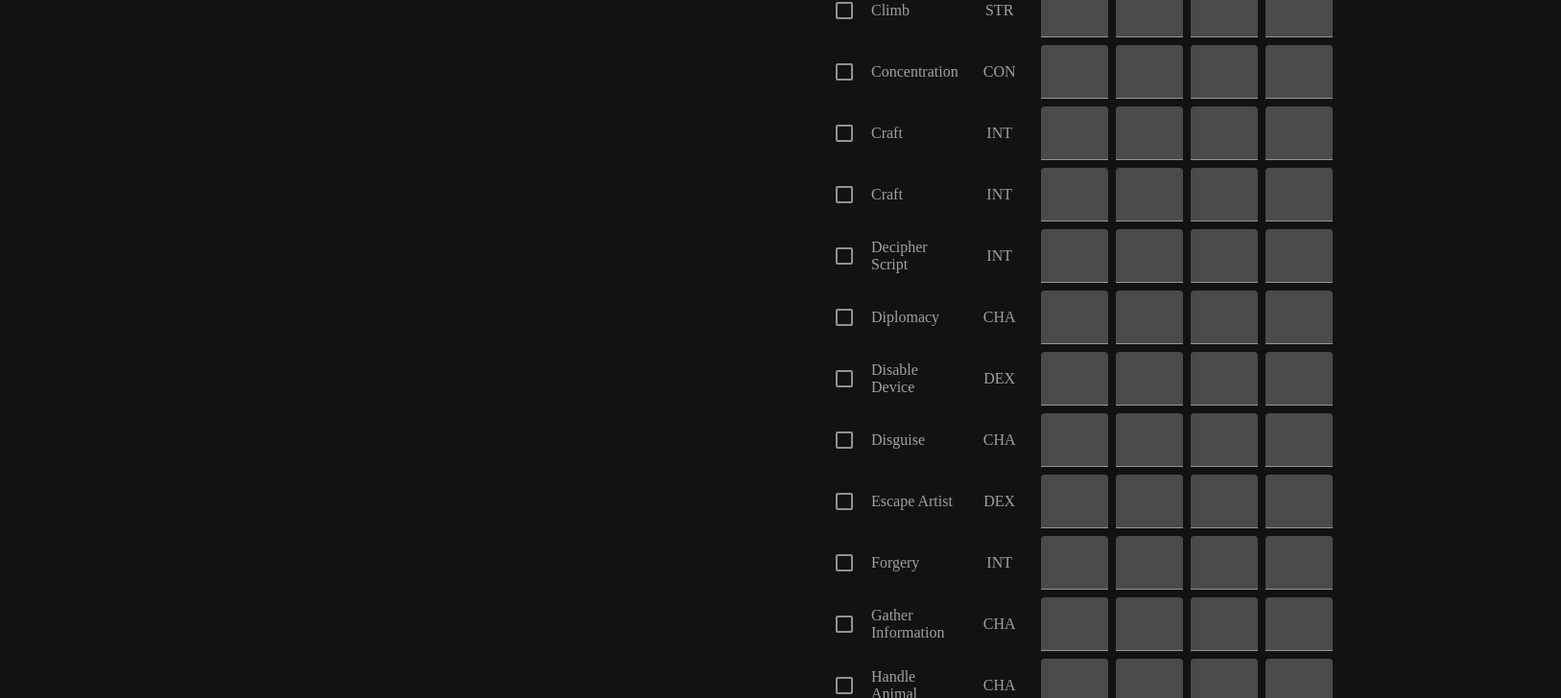
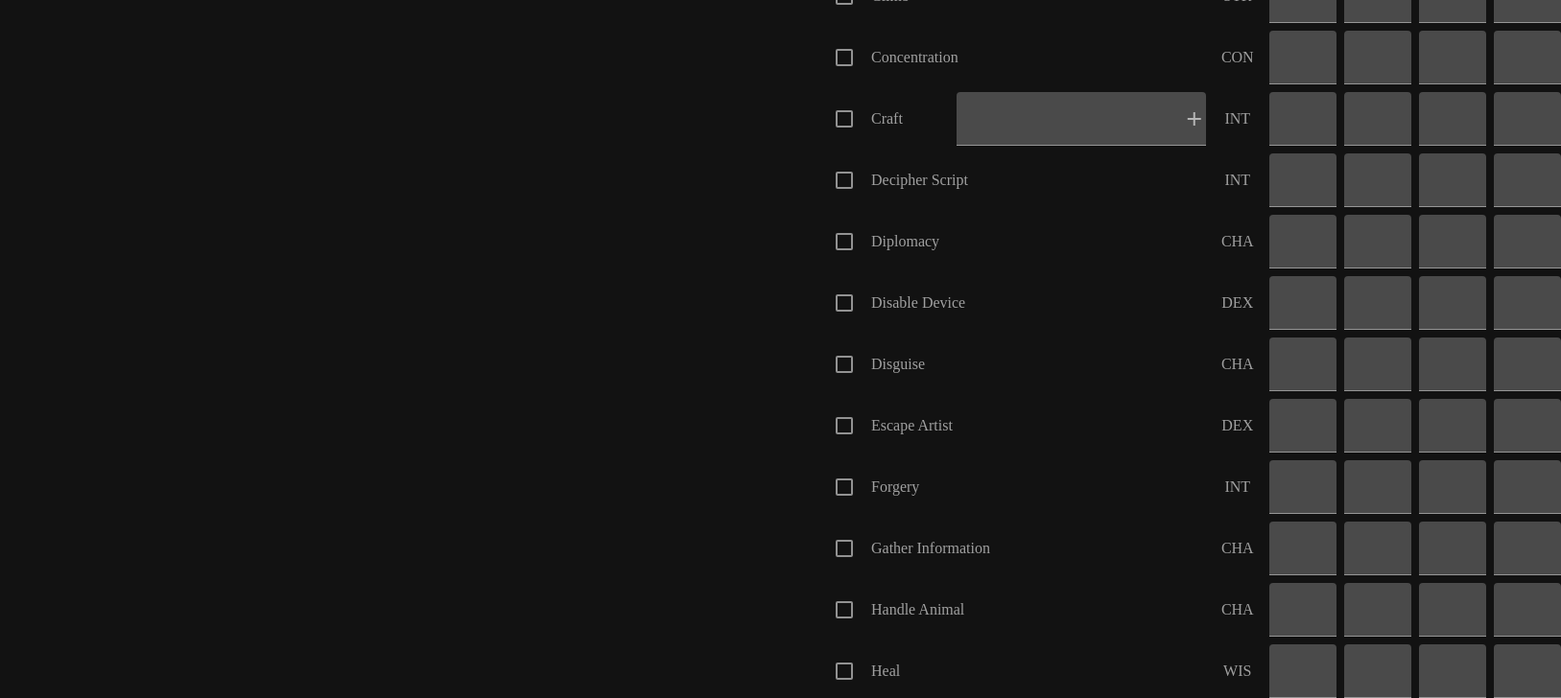
Before and after one commit to RDoneux/character-record-sheet-3.5, an Angular app: page /character-sheet in a window 1280 px wide. Shown: the part 780-1508 px from the top of the page at 96% size, 1627 px wide, since content can reach past the window. Built offline with nearby package versions, Linux system fonts and the light colour scheme.

Commit message:
Refactor skills component to enforce specialisation field and improve form handling; update styles for better layout and usability

```diff
--- a/src/app/pages/character-sheet/fragments/skills/interfaces/i-skill.ts
+++ b/src/app/pages/character-sheet/fragments/skills/interfaces/i-skill.ts
@@ -10,7 +10,7 @@ interface ISkill {
   trainedOnly: boolean | null;
   isClassSkill: boolean | null;
   armourCheckPenalty: number | null;
-  specialisation?: string | null;
+  specialisation: string | null;
 }
 
 export interface ISkills {
@@ -19,7 +19,7 @@ export interface ISkills {
   bluff: ISkill | null;
   climb: ISkill | null;
   concentration: ISkill | null;
-    craft: ISkill[] | null;
+  craft: ISkill[] | null;
   decipherScript: ISkill | null;
   diplomacy: ISkill | null;
   disableDevice: ISkill | null;
@@ -32,12 +32,12 @@ export interface ISkills {
   hide: ISkill | null;
   intimidate: ISkill | null;
   jump: ISkill | null;
-  //   knowledge: ISkill[] | null;
+  knowledge: ISkill[] | null;
   listen: ISkill | null;
   moveSilently: ISkill | null;
   openLock: ISkill | null;
-  //   perform: ISkill[] | null;
-  //   profession: ISkill[] | null;
+  perform: ISkill[] | null;
+  profession: ISkill[] | null;
   ride: ISkill | null;
   search: ISkill | null;
   senseMotive: ISkill | null;
@@ -49,11 +49,11 @@ export interface ISkills {
   tumble: ISkill | null;
   useMagicDevice: ISkill | null;
   useRope: ISkill | null;
-  //   other: ISkill[] | null;
+  other: ISkill[] | null;
 }
 export interface ISkillsForm extends FormGroupType<ISkills> {}
 
-const SKILL_DEFAULT: ISkill = {
+export const SKILL_DEFAULT: ISkill = {
   keyAbility: null,
   skillModifier: null,
   abilityModifier: null,
@@ -62,6 +62,7 @@ const SKILL_DEFAULT: ISkill = {
   trainedOnly: null,
   isClassSkill: null,
   armourCheckPenalty: null,
+  specialisation: null,
 };
 
 export const SKILLS_DEFAULT: ISkills = {
@@ -70,7 +71,7 @@ export const SKILLS_DEFAULT: ISkills = {
   bluff: SKILL_DEFAULT,
   climb: SKILL_DEFAULT,
   concentration: SKILL_DEFAULT,
-    craft: [SKILL_DEFAULT, SKILL_DEFAULT],
+  craft: [SKILL_DEFAULT],
   decipherScript: SKILL_DEFAULT,
   diplomacy: SKILL_DEFAULT,
   disableDevice: SKILL_DEFAULT,
@@ -83,12 +84,12 @@ export const SKILLS_DEFAULT: ISkills = {
   hide: SKILL_DEFAULT,
   intimidate: SKILL_DEFAULT,
   jump: SKILL_DEFAULT,
-  //   knowledge: [SKILL_DEFAULT],
+  knowledge: [SKILL_DEFAULT],
   listen: SKILL_DEFAULT,
   moveSilently: SKILL_DEFAULT,
   openLock: SKILL_DEFAULT,
-  //   perform: [SKILL_DEFAULT],
-  //   profession: [SKILL_DEFAULT],
+  perform: [SKILL_DEFAULT],
+  profession: [SKILL_DEFAULT],
   ride: SKILL_DEFAULT,
   search: SKILL_DEFAULT,
   senseMotive: SKILL_DEFAULT,
@@ -100,7 +101,7 @@ export const SKILLS_DEFAULT: ISkills = {
   tumble: SKILL_DEFAULT,
   useMagicDevice: SKILL_DEFAULT,
   useRope: SKILL_DEFAULT,
-  //   other: [SKILL_DEFAULT],
+  other: [SKILL_DEFAULT],
 };
 
 export const SkillAbilityMap: { [key in keyof ISkills]: Ability } = {
@@ -136,4 +137,8 @@ export const SkillAbilityMap: { [key in keyof ISkills]: Ability } = {
   tumble: Ability.DEXTERITY,
   useMagicDevice: Ability.CHARISMA,
   useRope: Ability.DEXTERITY,
+  knowledge: Ability.INTELLIGENCE,
+  perform: Ability.CHARISMA,
+  profession: Ability.WISDOM,
+  other: Ability.INTELLIGENCE,
 };
--- a/src/app/pages/character-sheet/fragments/skills/skills.component.html
+++ b/src/app/pages/character-sheet/fragments/skills/skills.component.html
@@ -39,12 +39,23 @@
         </mat-form-field>
       </p>
     </ng-container>
-    } @else {
-    @for(nestedSkill of getFormGroup(skill); track nestedSkill) {
+    } @else { @for(nestedSkill of getFormGroup(skill); track nestedSkill) {
     <ng-container [formGroupName]="skill">
       <ng-container [formGroupName]="nestedSkill">
         <p><mat-checkbox formControlName="isClassSkill" /></p>
-        <p class="skill">{{ convertCamelCaseToNormalText(skill) }}</p>
+        <span class="skill specialisation">
+          <p>{{ convertCamelCaseToNormalText(skill) }}</p>
+          <mat-form-field class="no-bottom-margin min-nowrap-width">
+            <input matInput formControlName="specialisation" />
+            <span matSuffix>
+              @if($index === getFormGroup(skill).length -1) {
+              <mat-icon (click)="addSkill(skill, nestedSkill)">add</mat-icon>
+              } @if(getFormGroup(skill).length > 1) {
+              <mat-icon (click)="deleteSkill(skill, nestedSkill)">delete</mat-icon>
+              }
+            </span>
+          </mat-form-field>
+        </span>
         <p>{{ getSkillAbility(skill) }}</p>
         <p>
           <mat-form-field class="no-bottom-margin">
--- a/src/app/pages/character-sheet/fragments/skills/skills.component.scss
+++ b/src/app/pages/character-sheet/fragments/skills/skills.component.scss
@@ -1,31 +1,6 @@
-// table {
-//   width: 100%;
-//   table-layout: fixed;
-
-//   mat-form-field {
-//     width: 100%;
-//   }
-
-//   th:not(.title) {
-//     text-align: center;
-//     // width: 14%;
-//     // width: 20%;
-//     // background: pink;
-//     // width:100%;
-//     // vertical-align: middle;
-//   }
-//   th:first-child {
-//     line-height: 35px;
-//   }
-
-//   .prioritise-width {
-//     width: 45%
-//   }
-// }
-
 .container {
   display: grid;
-  grid-template-columns: 40px 1fr repeat(5, 70px);
+  grid-template-columns: 40px 1fr 50px repeat(4, 70px);
   gap: 8px;
 
   align-items: center;
@@ -42,7 +17,9 @@
   }
   mat-form-field {
     width: 100%;
-
+    &.min-nowrap-width{
+      width: 260px;
+    }
   }
 
   .vertical-text {
@@ -54,4 +31,12 @@
     grid-row: 1 / span 2;
     line-height: 40px;
   }
+
+  .specialisation{
+    display: flex;
+    align-items: center;
+    gap: 15px;
+
+    justify-content: space-between;
+  }
 }
--- a/src/app/pages/character-sheet/fragments/skills/skills.component.ts
+++ b/src/app/pages/character-sheet/fragments/skills/skills.component.ts
@@ -1,10 +1,11 @@
 import { Component } from '@angular/core';
 import { LocalStorageService } from '../../../../services/local-storage.service';
 import { FormBuilderService } from '../../../../services/form-builder.service';
-import { FormGroup, ReactiveFormsModule } from '@angular/forms';
+import { FormControl, FormGroup, ReactiveFormsModule } from '@angular/forms';
 import {
   ISkills,
   ISkillsForm,
+  SKILL_DEFAULT,
   SkillAbilityMap,
   SKILLS_DEFAULT,
 } from './interfaces/i-skill';
@@ -13,6 +14,8 @@ import { MatInputModule } from '@angular/material/input';
 import { MatCheckboxModule } from '@angular/material/checkbox';
 import { CommonModule } from '@angular/common';
 import { UtilsService } from '../../../../services/utils.service';
+import { MatSelectModule } from '@angular/material/select';
+import { MatIconModule } from '@angular/material/icon';
 
 @Component({
   selector: 'app-skills',
@@ -21,6 +24,8 @@ import { UtilsService } from '../../../../services/utils.service';
     MatFormFieldModule,
     MatInputModule,
     MatCheckboxModule,
+    MatSelectModule,
+    MatIconModule,
     CommonModule,
   ],
   templateUrl: './skills.component.html',
@@ -48,8 +53,6 @@ export class SkillsComponent {
       persistedSkills ? persistedSkills : SKILLS_DEFAULT
     );
 
-    console.log(this.skillsForm);
-
     this.skillsForm.valueChanges.subscribe(() => {
       this.localStorage.save<ISkills>(
         SkillsComponent.STORAGE_KEY,
@@ -71,4 +74,15 @@ export class SkillsComponent {
   getFormGroup(key: string): string[] {
     return Object.keys((this.skillsForm.get(key) as FormGroup).controls);
   }
+
+  addSkill(skill: string, index: string) {
+    (this.skillsForm.get(skill) as FormGroup).addControl(
+      `${+index + 1}`,
+      this.formBuilder.buildForm(SKILL_DEFAULT)
+    );
+  }
+
+  deleteSkill(skill: string, index: string) {
+    (this.skillsForm.get(skill) as FormGroup).removeControl(index);
+  }
 }
--- a/src/app/services/form-builder.service.ts
+++ b/src/app/services/form-builder.service.ts
@@ -13,6 +13,7 @@ export class FormBuilderService {
       if (
         value !== null &&
         typeof value === 'object'
+        // !Array.isArray(value)
       ) {
         // If the value is an object, recursively create a nested FormGroup
         formGroup[key] = this.buildForm(value);
```
